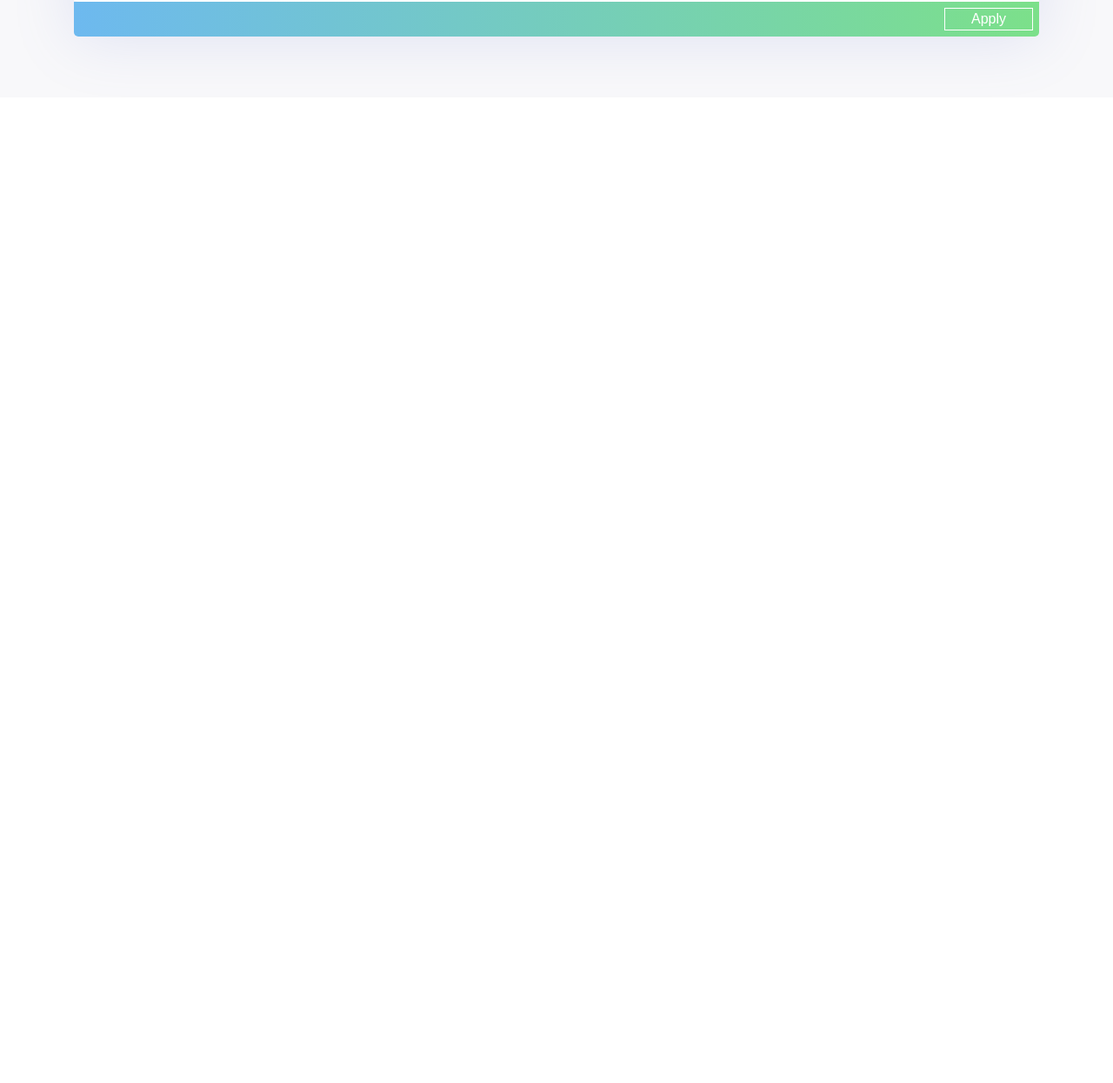
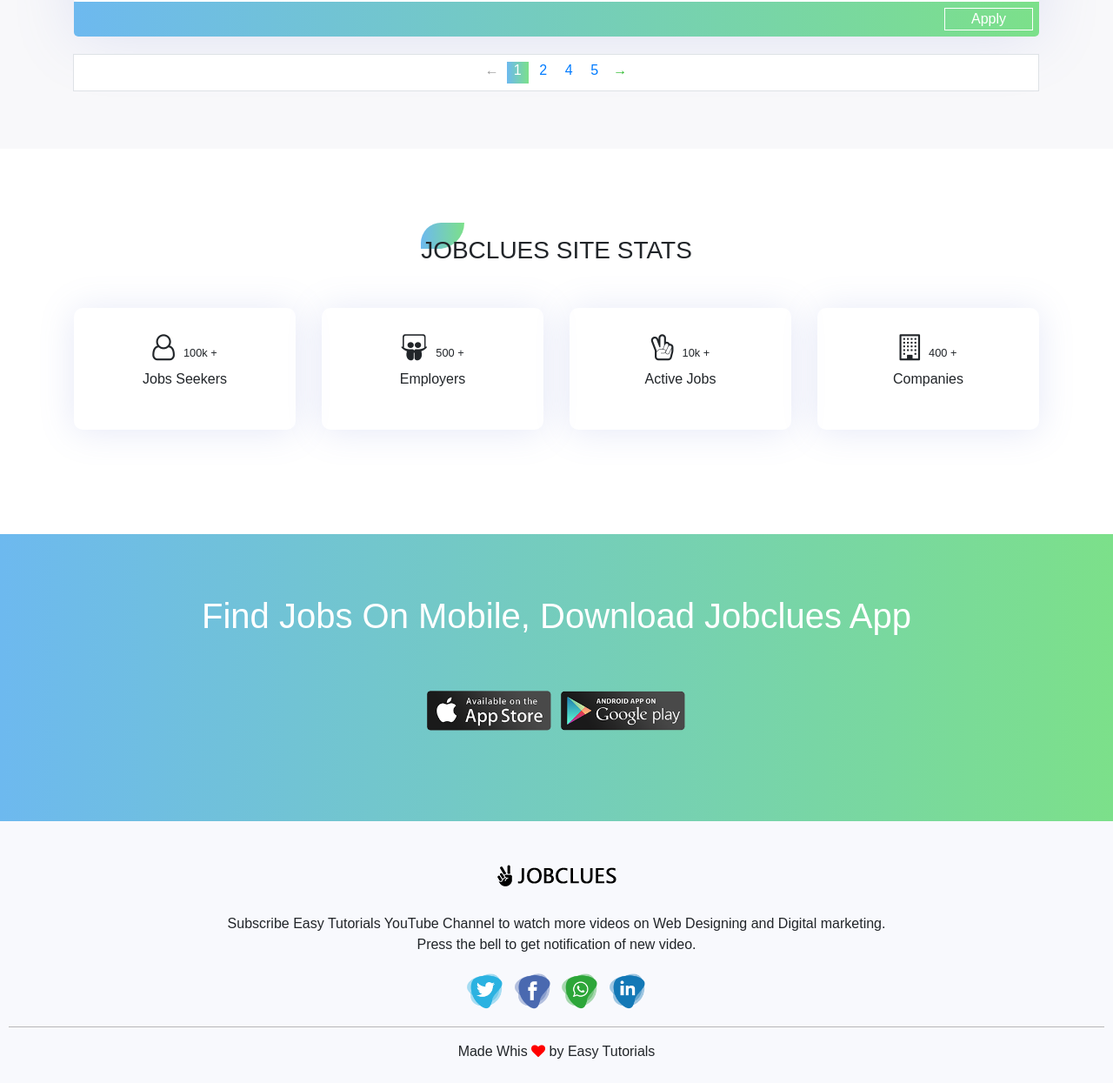
Before and after one commit to VakaBaka/Job-Search-Website, a plain HTML site: page index.html in a window 1280 px wide. Shown: the part 2634-3879 px from the top of the page at 87% size. Before the commit the page ends 2746 px from the top, so only its background shows below. Drawn offline with nearby package versions, Linux system fonts and the light colour scheme.

Commit message:
third commit

```diff
--- a/index.html
+++ b/index.html
@@ -172,16 +172,82 @@
     </div>
     </div>
 
+    <ul class="page-link text-center">
+        <li class="left-arrow">&#8592;</li>
+        <li class="active">1</li>
+        <li>2</li>
+        <li>4</li>
+        <li>5</li>
+        <li class="right-arrow">&#8594;</li>
+    </ul>
+
+</div>
+</section>
+
+<!----Site Stats---->
+
+<section id="site-stats">
+<div class="container text-center">
+<h3>JOBCLUES SITE STATS</h3>
+<div class="row">
+<div class="col-md-6">
+    <div class="row">
+        <div class="col-6">
+        <div class="stats-box">
+            <i class="fa fa-user-o"></i><span><small>100k +</small></span>
+            <p>Jobs Seekers</p>
+        </div>
+        </div>
+        <div class="col-6">
+        <div class="stats-box">
+            <i class="fa fa-slideshare"></i><span><small>500 +</small></span>
+            <p>Employers</p>
+        </div>
+        </div>
+    </div>
 </div>
 
+<div class="col-md-6">
+    <div class="row">
+        <div class="col-6">
+        <div class="stats-box">
+            <i class="fa fa-hand-peace-o"></i><span><small>10k +</small></span>
+            <p>Active Jobs</p>
+        </div>
+        </div>
+        <div class="col-6">
+        <div class="stats-box">
+            <i class="fa fa-building-o"></i><span><small>400 +</small></span>
+            <p>Companies</p>
+        </div>
+        </div>
+    </div>
+</div>
 
+</div>
+</div>
 </section>
 
+<!----App Banner---->
 
+<section id="app-banner" class="text-center">
+    <h1>Find Jobs On Mobile, Download Jobclues App</h1>
+    <img src="images/app-store.png">
+    <img src="images/play-store.png">
+</section>
 
+<!----Footer---->
 
-
-
+<section id="footer" class="text-center">
+<img src="images/job-logo-black.png" class="footer-image">
+<p>Subscribe Easy Tutorials YouTube Channel to watch more videos on Web Designing and Digital marketing. <br>Press the bell to get notification of new video.</p>
+<a href="#"><img src="images/twitter-icon.png"></a>
+<a href="#"><img src="images/facebook-icon.png"></a>
+<a href="#"><img src="images/whatsapp-icon.png"></a>
+<a href="#"><img src="images/linkedin-icon.png"></a>
+<hr>
+<p>Made Whis <i class="fa fa-heart"></i> by Easy Tutorials</p>
+</section>
 
 
 
--- a/style.css
+++ b/style.css
@@ -153,3 +153,94 @@ h3::before
     background: transparent;
     border: 1px solid #fff;
 }
+.page-link li
+{
+    height: 25px;
+    width: 25px;
+    list-style: none;
+    display: inline-block;
+    cursor: pointer;
+}
+.page-link li:hover, .active
+{
+    color: #fff;
+    background-image: linear-gradient(to right, #6db9ef, #7ce08a);
+}
+.left-arrow
+{
+    color: #999;
+}
+.right-arrow
+{
+    color: #29b929;
+}
+
+/*<!----Site Stats---->*/
+
+#site-stats
+{
+    padding: 100px 0;
+}
+#site-stats h3
+{
+    margin-bottom: 30px;
+}
+.stats-box
+{
+    padding: 30px;
+    border-radius: 10px;
+    margin: 20px 0;
+    box-shadow: 0 2px 40px 0 rgba(110,130,208, .18);
+}
+.stats-box .fa
+{
+    font-size: 30px;
+    margin-right: 10px;
+    margin-bottom: 10px;
+}
+
+/*<!----App Banner---->*/
+
+#app-banner
+{
+    background-image: linear-gradient(to right, #6db9ef, #7ce08a);
+    padding: 50px 0;
+}
+#app-banner h1
+{
+    margin-top: 20px;
+    color: #fff;
+}
+#app-banner img
+{
+    width: 150px;
+    margin: 50px 0;
+}
+
+/*<!----Footer---->*/
+
+#footer
+{
+    background: #f8f9fd;
+    padding: 20px 10px 8px;
+}
+.footer-image
+{
+    margin: 30px 0;
+}
+.footer p
+{
+    color: #333;
+}
+#footer a img
+{
+    width: 50px;
+}
+.fa-heart
+{
+    color: red;
+}
+hr
+{
+    background-color: #ccc;
+}
```
